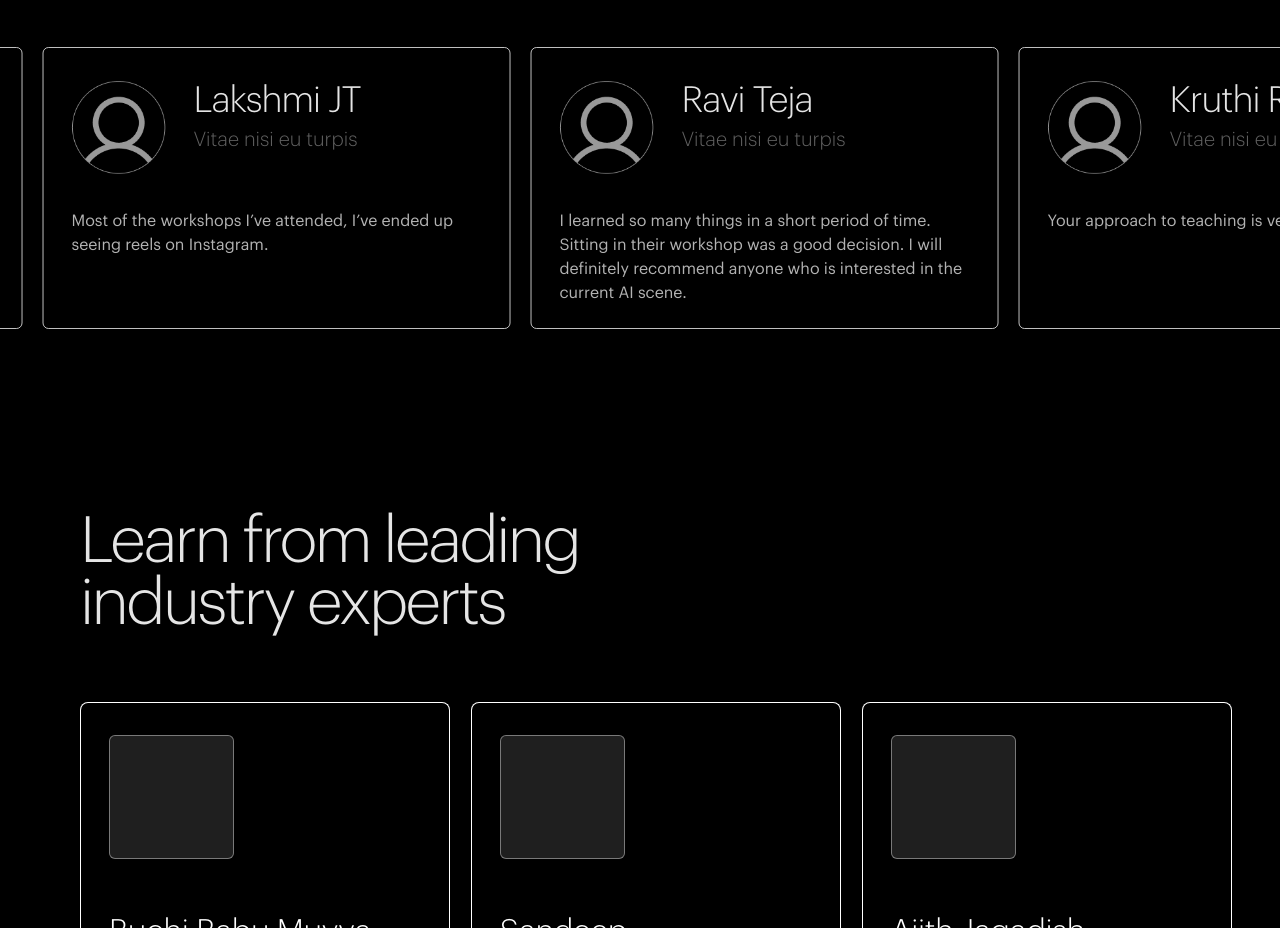
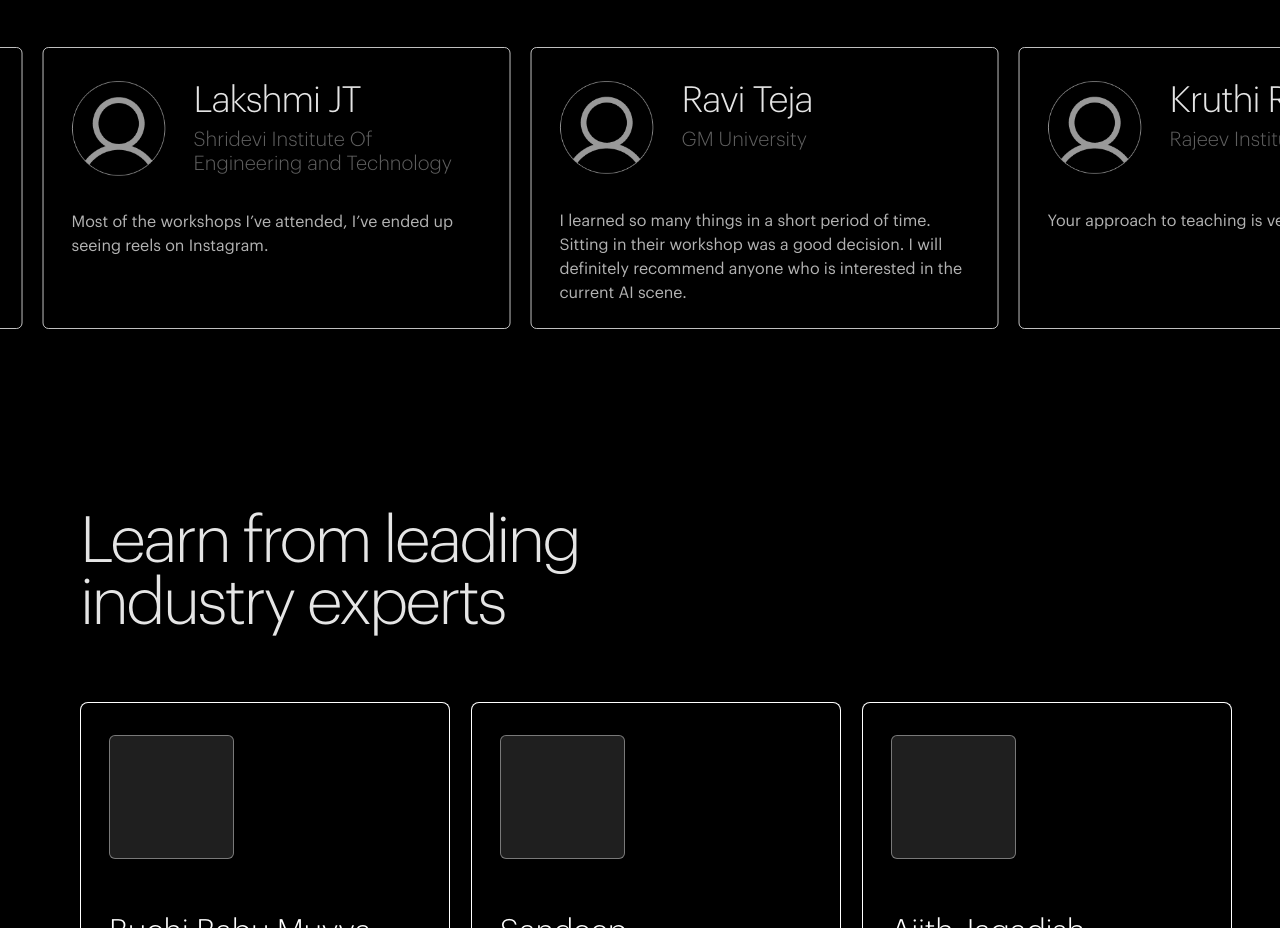
Before and after one commit to ak513499786/parallel, a Next.js app: page / in a window 1280 px wide. Shown: the part 5580-6508 px from the top of the page. Built offline with nearby package versions, Linux system fonts and the light colour scheme.

Commit message:
College name added in testimonials

```diff
--- a/components/success.jsx
+++ b/components/success.jsx
@@ -56,7 +56,7 @@ export default function Success() {
                   Ravi Teja
                 </h1>
                 <h2 className="text-[#A1A1A1] text-[20px] max-sm:text-base leading-[24px] font-['Graphikthin'] font-normal opacity-60 mt-[6px] max-sm:mt-[3px] max-sm:mb-[12px]">
-                  Vitae nisi eu turpis
+                  GM University{" "}
                 </h2>
                 {/* <Image
                   src="/razor.svg"
@@ -72,7 +72,6 @@ export default function Success() {
               anyone who is interested in the current AI scene.
             </p>
           </div>
-
           <div className="w-[468px] max-sm:w-[320px] max-sm:p-[20px] border-[1px] border-[#FFFFFFBF] rounded-[6px] pl-[27.94px] pt-[33.07px] pr-[24.8px] pb-[39.11px] h-[282px] max-sm:h-auto">
             <div className="flex gap-[28.36px]">
               <Image
@@ -86,7 +85,7 @@ export default function Success() {
                   Kruthi R
                 </h1>
                 <h2 className="text-[#A1A1A1] text-[20px] max-sm:text-base leading-[24px] font-['Graphikthin'] font-normal opacity-60 mt-[6px] max-sm:mt-[3px] max-sm:mb-[12px]">
-                  Vitae nisi eu turpis
+                  Rajeev Institute of Technology
                 </h2>
                 {/* <Image
                   src="/razor.svg"
@@ -113,7 +112,7 @@ export default function Success() {
                   Surya Narayan
                 </h1>
                 <h2 className="text-[#A1A1A1] text-[20px] max-sm:text-base leading-[24px] font-['Graphikthin'] font-normal opacity-60 mt-[6px] max-sm:mt-[3px] max-sm:mb-[12px]">
-                  Vitae nisi eu turpis
+                  Basaveshwar Engineering College
                 </h2>
                 {/* <Image
                   src="/razor.svg"
@@ -141,7 +140,7 @@ export default function Success() {
                   Lakshmi JT{" "}
                 </h1>
                 <h2 className="text-[#A1A1A1] text-[20px] max-sm:text-base leading-[24px] font-['Graphikthin'] font-normal opacity-60 mt-[6px] max-sm:mt-[3px] max-sm:mb-[12px]">
-                  Vitae nisi eu turpis
+                  Shridevi Institute Of Engineering and Technology
                 </h2>
                 {/* <Image
                   src="/razor.svg"
@@ -169,7 +168,7 @@ export default function Success() {
                   Ravi Teja
                 </h1>
                 <h2 className="text-[#A1A1A1] text-[20px] max-sm:text-base leading-[24px] font-['Graphikthin'] font-normal opacity-60 mt-[6px] max-sm:mt-[3px] max-sm:mb-[12px]">
-                  Vitae nisi eu turpis
+                  GM University{" "}
                 </h2>
                 {/* <Image
                   src="/razor.svg"
@@ -185,7 +184,6 @@ export default function Success() {
               anyone who is interested in the current AI scene.
             </p>
           </div>
-
           <div className="w-[468px] max-sm:w-[320px] max-sm:p-[20px] border-[1px] border-[#FFFFFFBF] rounded-[6px] pl-[27.94px] pt-[33.07px] pr-[24.8px] pb-[39.11px] h-[282px] max-sm:h-auto">
             <div className="flex gap-[28.36px]">
               <Image
@@ -199,7 +197,7 @@ export default function Success() {
                   Kruthi R
                 </h1>
                 <h2 className="text-[#A1A1A1] text-[20px] max-sm:text-base leading-[24px] font-['Graphikthin'] font-normal opacity-60 mt-[6px] max-sm:mt-[3px] max-sm:mb-[12px]">
-                  Vitae nisi eu turpis
+                  Rajeev Institute of Technology
                 </h2>
                 {/* <Image
                   src="/razor.svg"
@@ -226,7 +224,7 @@ export default function Success() {
                   Surya Narayan
                 </h1>
                 <h2 className="text-[#A1A1A1] text-[20px] max-sm:text-base leading-[24px] font-['Graphikthin'] font-normal opacity-60 mt-[6px] max-sm:mt-[3px] max-sm:mb-[12px]">
-                  Vitae nisi eu turpis
+                  Basaveshwar Engineering College
                 </h2>
                 {/* <Image
                   src="/razor.svg"
@@ -254,7 +252,7 @@ export default function Success() {
                   Lakshmi JT{" "}
                 </h1>
                 <h2 className="text-[#A1A1A1] text-[20px] max-sm:text-base leading-[24px] font-['Graphikthin'] font-normal opacity-60 mt-[6px] max-sm:mt-[3px] max-sm:mb-[12px]">
-                  Vitae nisi eu turpis
+                  Shridevi Institute Of Engineering and Technology
                 </h2>
                 {/* <Image
                   src="/razor.svg"
@@ -282,7 +280,7 @@ export default function Success() {
                   Ravi Teja
                 </h1>
                 <h2 className="text-[#A1A1A1] text-[20px] max-sm:text-base leading-[24px] font-['Graphikthin'] font-normal opacity-60 mt-[6px] max-sm:mt-[3px] max-sm:mb-[12px]">
-                  Vitae nisi eu turpis
+                  GM University{" "}
                 </h2>
                 {/* <Image
                   src="/razor.svg"
@@ -298,7 +296,6 @@ export default function Success() {
               anyone who is interested in the current AI scene.
             </p>
           </div>
-
           <div className="w-[468px] max-sm:w-[320px] max-sm:p-[20px] border-[1px] border-[#FFFFFFBF] rounded-[6px] pl-[27.94px] pt-[33.07px] pr-[24.8px] pb-[39.11px] h-[282px] max-sm:h-auto">
             <div className="flex gap-[28.36px]">
               <Image
@@ -312,7 +309,7 @@ export default function Success() {
                   Kruthi R
                 </h1>
                 <h2 className="text-[#A1A1A1] text-[20px] max-sm:text-base leading-[24px] font-['Graphikthin'] font-normal opacity-60 mt-[6px] max-sm:mt-[3px] max-sm:mb-[12px]">
-                  Vitae nisi eu turpis
+                  Rajeev Institute of Technology
                 </h2>
                 {/* <Image
                   src="/razor.svg"
@@ -339,7 +336,7 @@ export default function Success() {
                   Surya Narayan
                 </h1>
                 <h2 className="text-[#A1A1A1] text-[20px] max-sm:text-base leading-[24px] font-['Graphikthin'] font-normal opacity-60 mt-[6px] max-sm:mt-[3px] max-sm:mb-[12px]">
-                  Vitae nisi eu turpis
+                  Basaveshwar Engineering College
                 </h2>
                 {/* <Image
                   src="/razor.svg"
@@ -367,7 +364,7 @@ export default function Success() {
                   Lakshmi JT{" "}
                 </h1>
                 <h2 className="text-[#A1A1A1] text-[20px] max-sm:text-base leading-[24px] font-['Graphikthin'] font-normal opacity-60 mt-[6px] max-sm:mt-[3px] max-sm:mb-[12px]">
-                  Vitae nisi eu turpis
+                  Shridevi Institute Of Engineering and Technology
                 </h2>
                 {/* <Image
                   src="/razor.svg"
```
